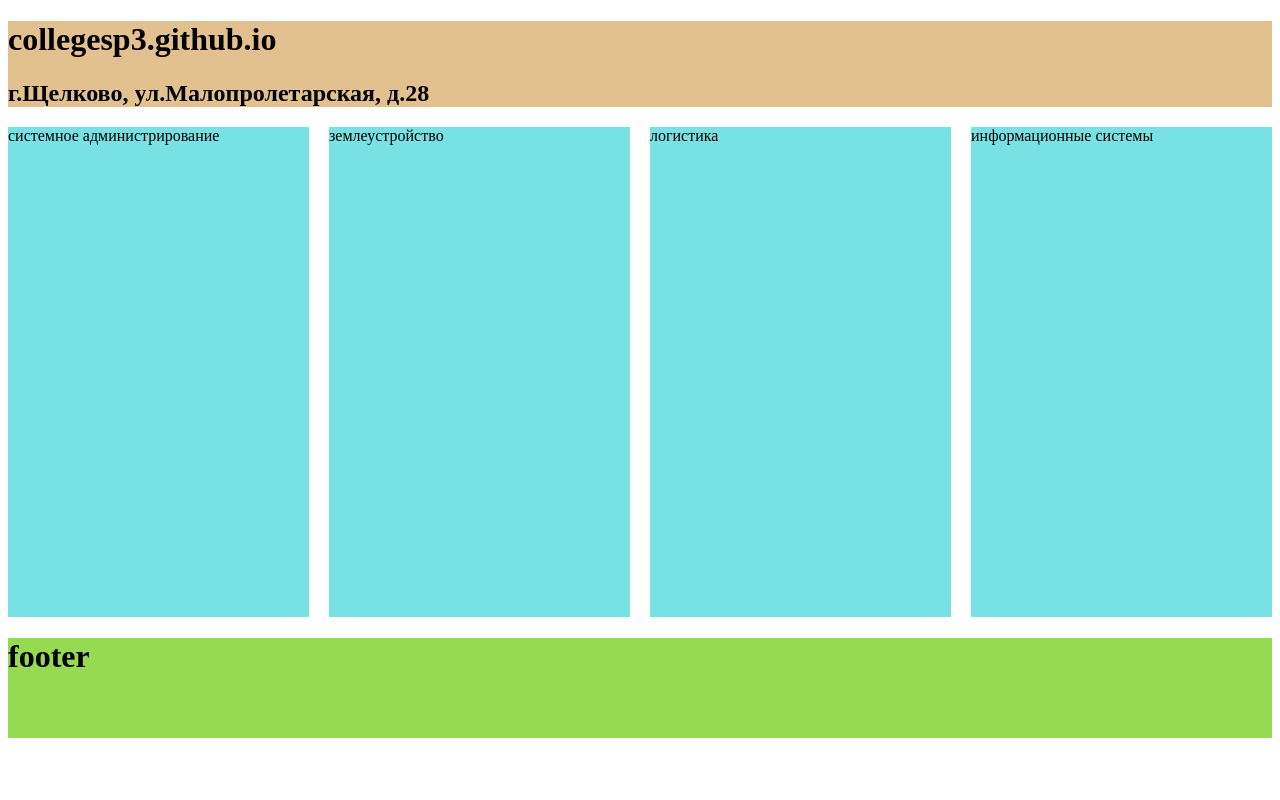
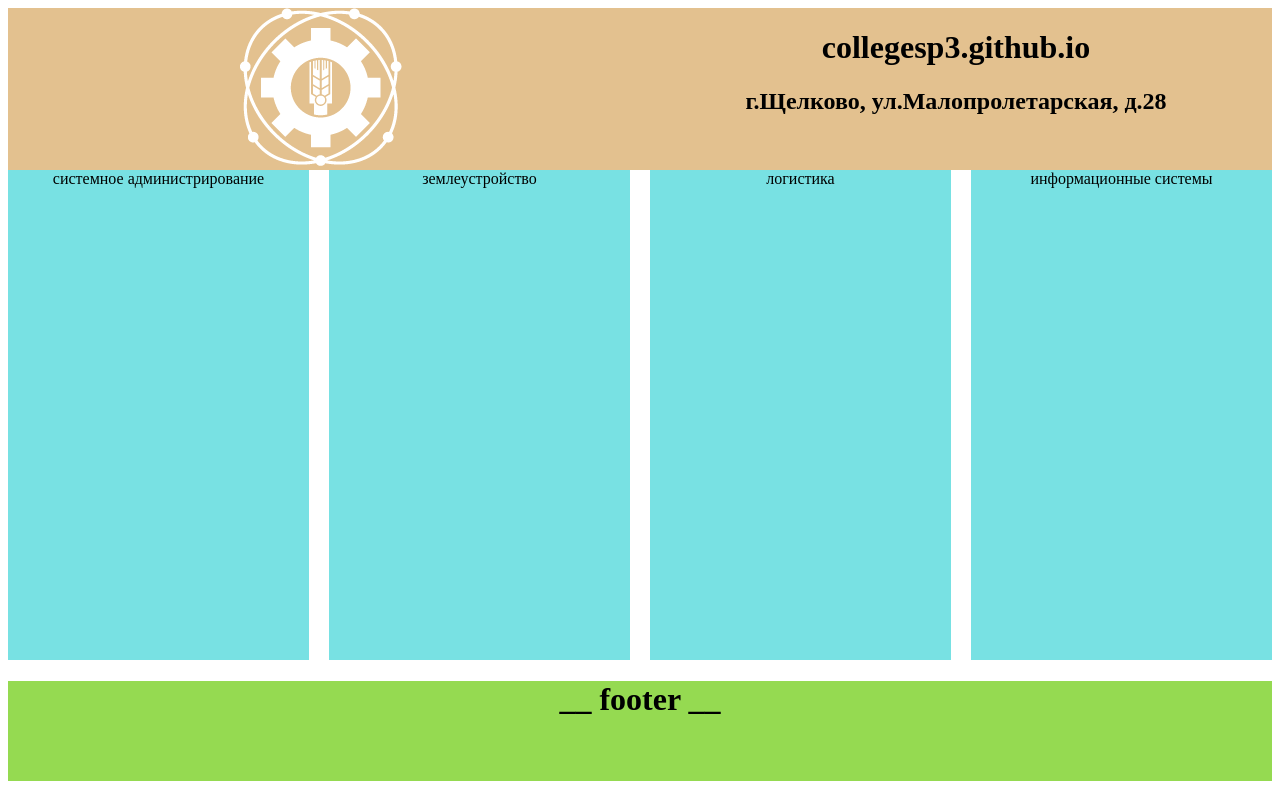
Before and after one commit to timoshenko4618/collegesp3.github.io, a plain HTML site: page index.html in a window 1280 px wide. Drawn offline with Linux system fonts and the light colour scheme.

Commit message:
logo added

```diff
--- a/index.html
+++ b/index.html
@@ -8,8 +8,17 @@
 </head>
 <body>
     <header class="header">
-        <h1>collegesp3.github.io</h1>
-        <h2>г.Щелково, ул.Малопролетарская, д.28</h2>
+        <div class="header_container">
+            <div class="header_logo">
+                <img src="log_blog.png" alt="">
+            </div>
+            <div class="header_text">
+                <h1>collegesp3.github.io</h1>
+                <h2>г.Щелково, ул.Малопролетарская, д.28</h2>
+            </div>
+        </div>
+
+
     </header>
     <main class="main_page_grid">
         <div class="prof">системное администрирование</div>
@@ -19,7 +28,7 @@
 
     </main>
     <footer class="footer">
-        <h1>footer</h1>
+        <h1>__ footer __</h1>
     </footer>
 
 </body>
--- a/styles.css
+++ b/styles.css
@@ -1,3 +1,32 @@
+.main_page_grid {
+    text-align: center;
+    display: grid;
+    grid-template-columns: repeat(4, 1fr);;
+    column-gap: 20px;
+    /*align-items: center;*/
+    min-height: calc(70vh - 70px);
+}
+
+.header {
+    background-color: rgb(227, 193, 143);
+    text-align: center;
+}
+
+.header_container {
+    display: grid;
+    grid-template-columns: 1fr 1fr;
+}
+
+.footer {
+    text-align: center;
+    background-color: rgb(149, 218, 81);
+    height: 100px;
+}
+
+.prof {
+    min-height: auto;
+    background-color: rgb(120, 225, 227);
+=======
 .main_page_grid {
     display: grid;
     grid-template-columns: 1fr 1fr 1fr 1fr;
@@ -16,4 +45,5 @@
 
 .prof {
     background-color: rgb(120, 225, 227);
+>>>>>>> d39b0445736de919b2a72017ff9e1f31980c2997
 }
```
Also changed, not shown: log_blog.png (added).
